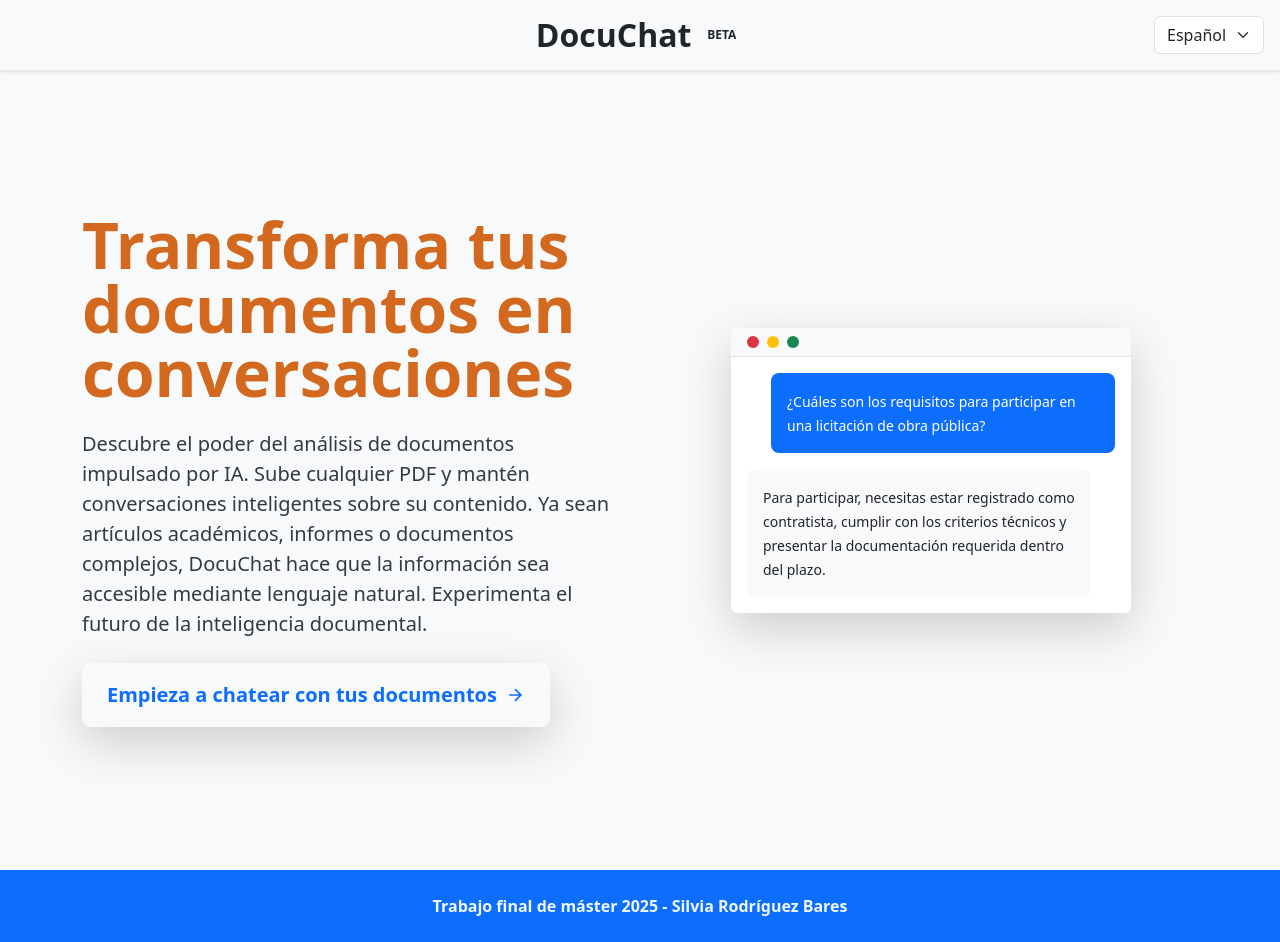
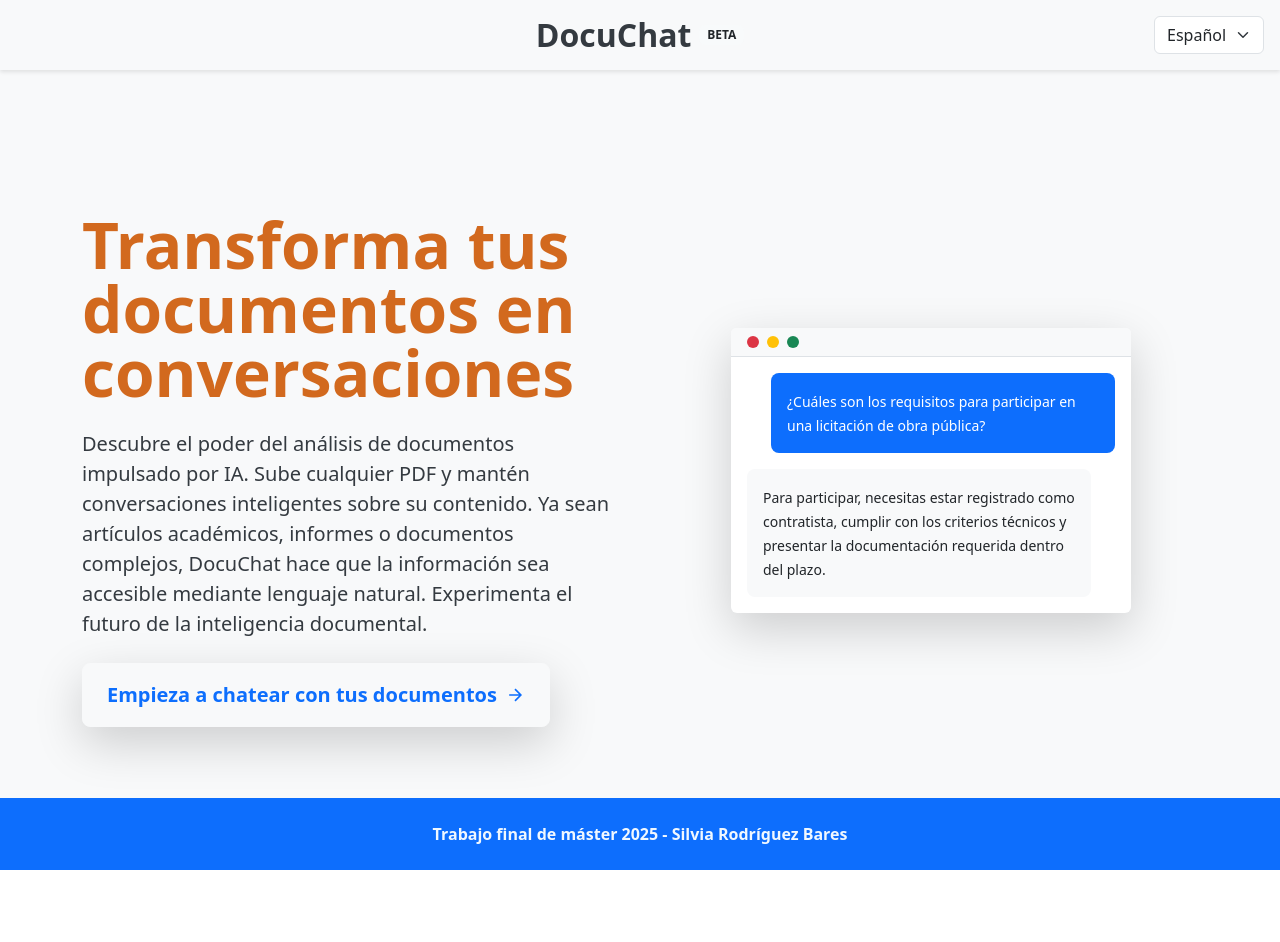
Before and after one commit to siroba/tfm-frontend, a SvelteKit app: page / in a window 1280 px wide. After the commit the page ends 870 px from the top, so only its background shows below. Built offline with nearby package versions, Linux system fonts and the light colour scheme.

Commit message:
fix footer style

```diff
--- a/src/routes/+layout.svelte
+++ b/src/routes/+layout.svelte
@@ -8,6 +8,7 @@
 	export const lang_sub = storage<{ lang: Locales }>('lang', { lang: 'es' });
 </script>
 
+<div class="my-container">
 	<nav class="navbar navbar-expand-lg bg-body-tertiary">
 		<div class="d-flex align-items-center">
 			<h1 class="fw-bold fs-2 mb-0 me-2">DocuChat</h1>
@@ -34,6 +35,7 @@
 	<footer class="custom-footer text-center py-4">
 		<p class="custom-footer-text mb-0">{$t('footer')}</p>
 	</footer>
+</div>
 
 <style>
 	.language-selection {
@@ -59,13 +61,26 @@
 		flex-direction: column;
 		align-items: center;
 		justify-content: flex-start;
-		height: 100vh;
+		height: fit-content;
+	}
+
+	.my-container {
+		position: relative;
+		margin: 0;
+		width: 100%;
+		min-height: 100vh;
 		background-color: #f8f9fa;
 		color: #343a40;
 	}
 
 	h2 {
 		animation: fadeInDown 1s ease-in-out;
+	}
+
+	footer {
+		position: absolute;
+		bottom: 0;
+		width: 100%;
 	}
 
 	.custom-footer {
```
Lines whose indentation alone changed are shown as unchanged.
